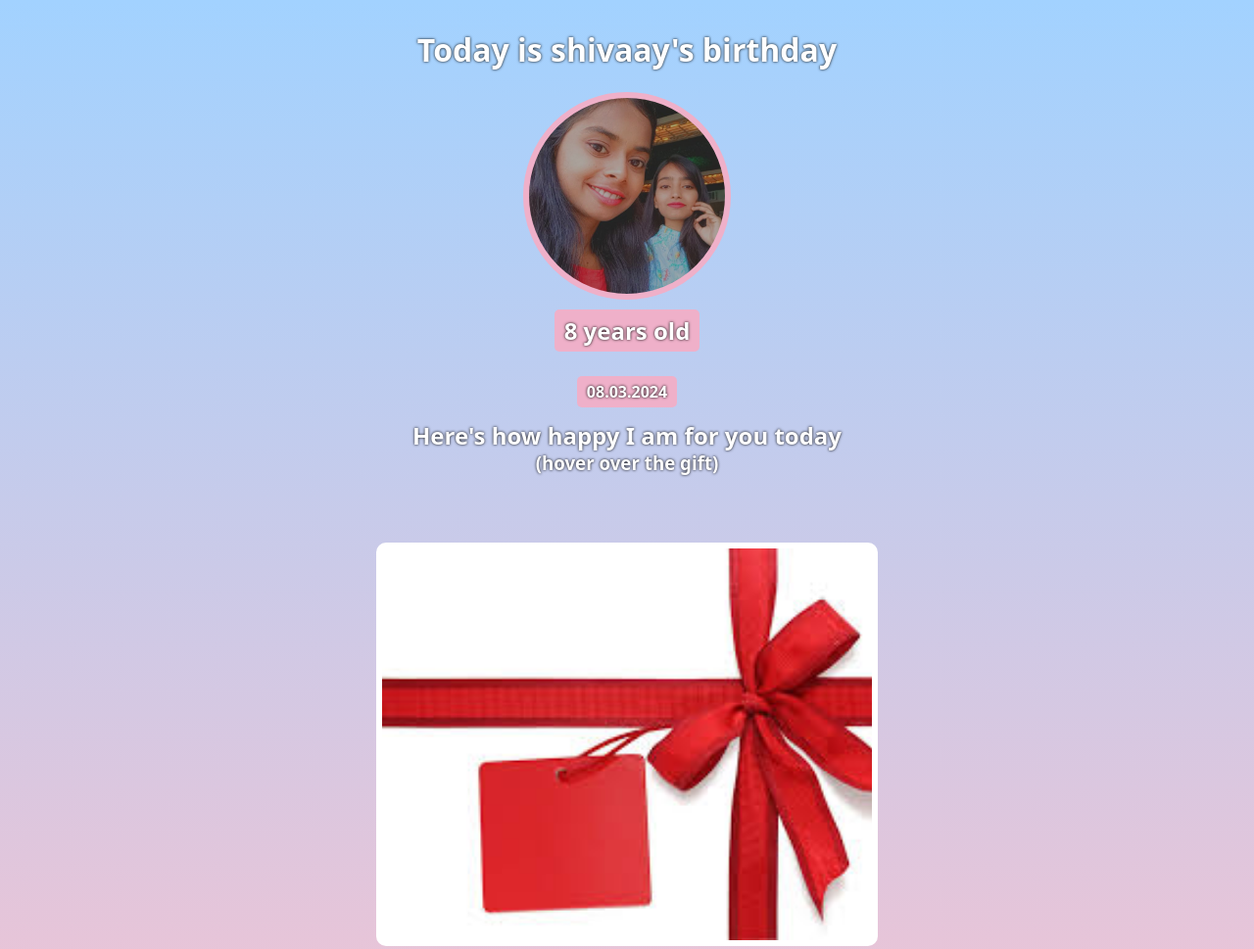
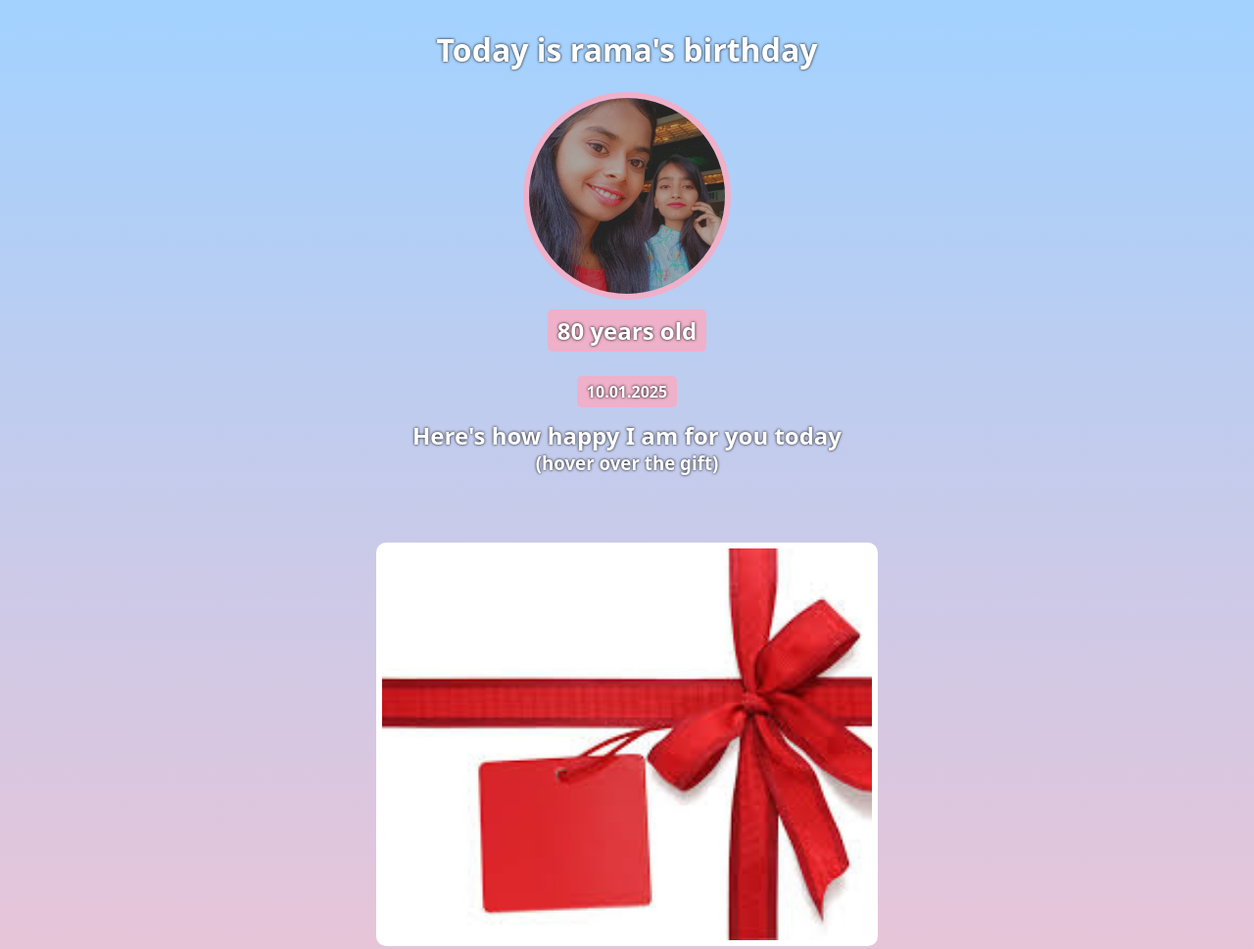
Before and after one commit to simrankri26/birthday-card, a plain HTML site: page index.html in a window 1280 px wide. Shown: the top 969 px of the page at 98% size. Drawn offline with Linux system fonts and the light colour scheme; a web font is replaced by a local one.

Commit message:
Update index.html

```diff
--- a/index.html
+++ b/index.html
@@ -12,13 +12,13 @@
 </head>
 <body>
     <div class="header--flex">
-    <h1>Today is shivaay's birthday</h1>
+    <h1>Today is rama's birthday</h1>
     <div id="foto"></div>
     <!-- <img src="images\shivaay.jpg" ></img>
      -->
-    <h2 class="year--text">8 years old</h2>
+    <h2 class="year--text">80 years old</h2>
 
-    <h4 class="date--text">08.03.2024<h4/>
+    <h4 class="date--text">10.01.2025<h4/>
     </div>
     <div class="gift--section">
         <h2 class="happy">Here's how happy I am for you today</h2>
```
